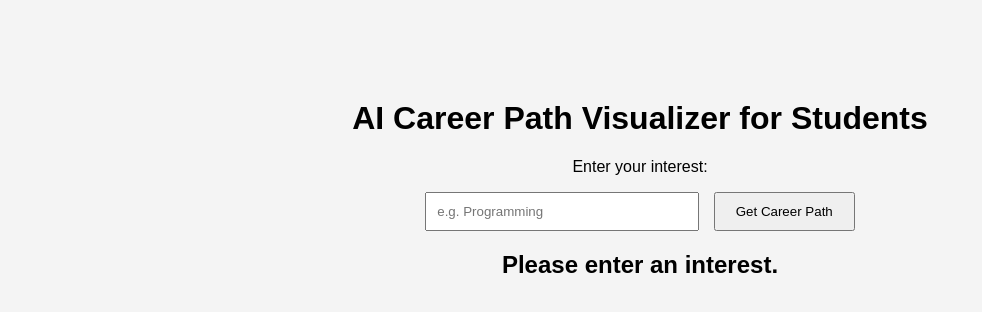
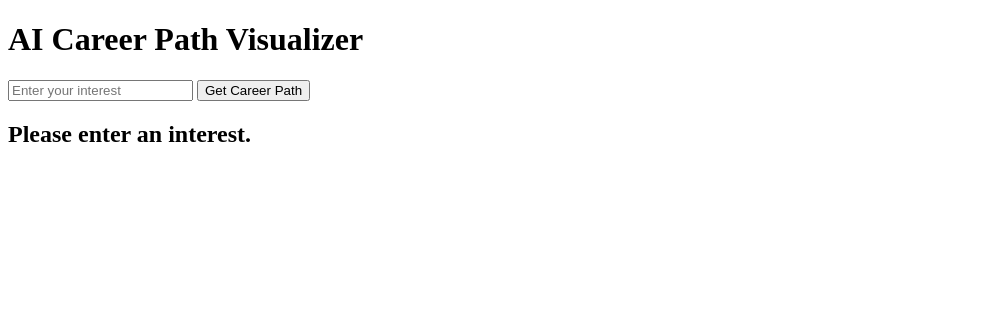
Before and after one commit to nandithana230-lgtm/AI-Based-Career-Path-Visualizer-for-students, a plain HTML site: page Index.html in a window 1280 px wide. Both pictures are taken after a click on the button "Get Career Path". Shown: the whole page, without its empty margins (0-982 px from the left). Drawn offline with Linux system fonts and the light colour scheme.

Commit message:
Index.html

```diff
--- a/Index.html
+++ b/Index.html
@@ -2,17 +2,30 @@
 <html>
 <head>
     <title>AI Career Path Visualizer</title>
-    <link rel="stylesheet" href="style.css">
 </head>
 <body>
-    <div class="container">
-        <h1>AI Career Path Visualizer for Students</h1>
-        <p>Enter your interest:</p>
-        <input type="text" id="interest" placeholder="e.g. Programming">
-        <button onclick="showCareer()">Get Career Path</button>
-        <h2 id="result"></h2>
-    </div>
+    <h1>AI Career Path Visualizer</h1>
 
-    <script src="script.js"></script>
+    <input type="text" id="interest" placeholder="Enter your interest">
+    <button onclick="showCareer()">Get Career Path</button>
+
+    <h2 id="result"></h2>
+
+    <script>
+        function showCareer() {
+            var interest = document.getElementById("interest").value;
+            var result = document.getElementById("result");
+
+            if (interest === "") {
+                result.innerHTML = "Please enter an interest.";
+            } else if (interest.toLowerCase() === "programming") {
+                result.innerHTML = "Suggested Career: Software Engineer";
+            } else if (interest.toLowerCase() === "electronics") {
+                result.innerHTML = "Suggested Career: Electronics Engineer";
+            } else {
+                result.innerHTML = "Suggested Career: " + interest + " related field.";
+            }
+        }
+    </script>
 </body>
 </html>
```
